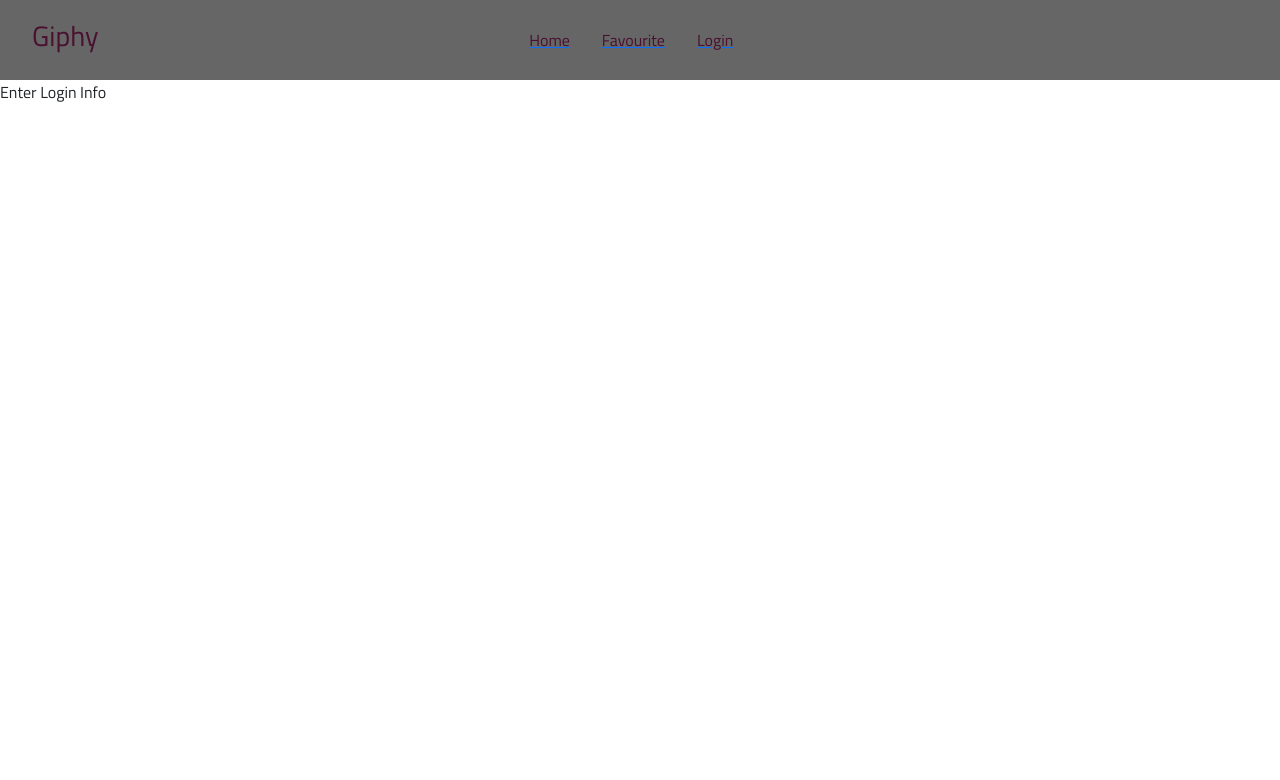
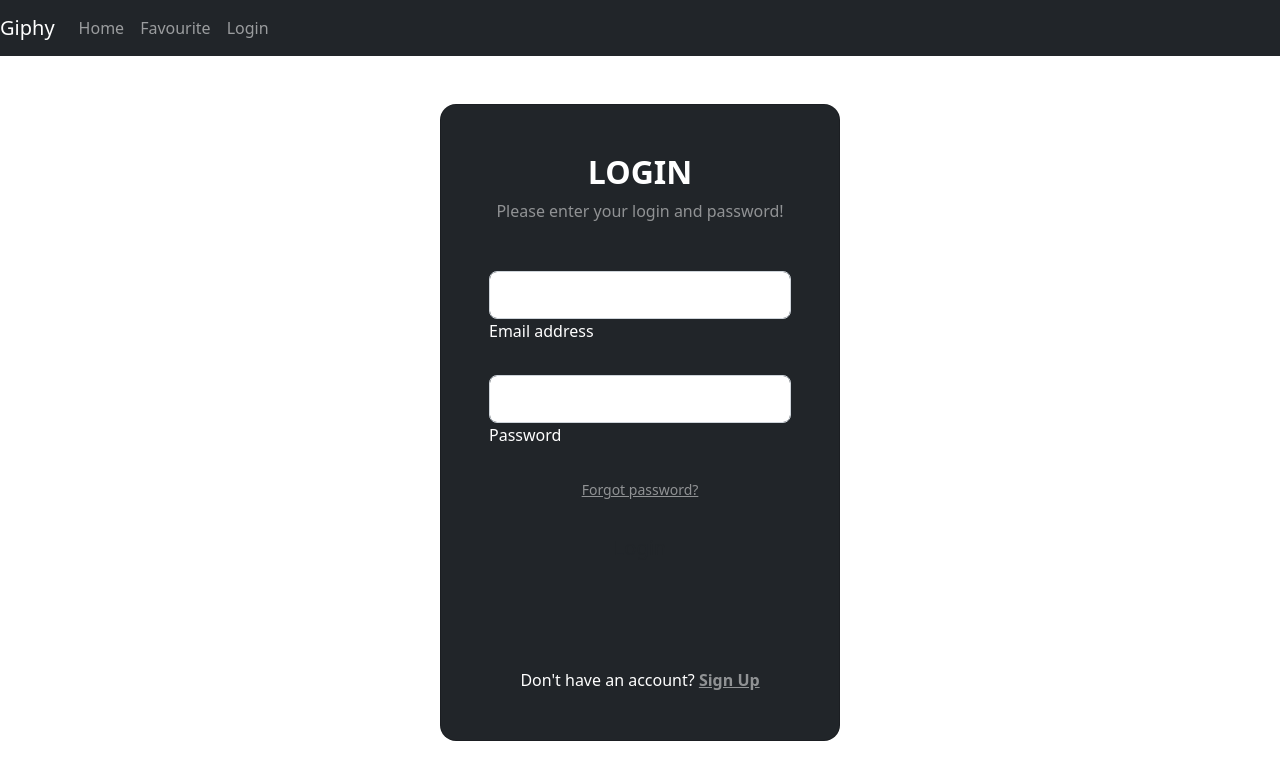
Before and after one commit to chaudarybilal/Giphyengine, a React (Create React App) app: page /Login in a window 1280 px wide. Shown: the top 780 px of the page. Built offline with nearby package versions, Linux system fonts and the light colour scheme; the HTML template or start-up script is replaced by a standard one.

Commit message:
add bootstrap

```diff
--- a/package.json
+++ b/package.json
@@ -9,6 +9,7 @@
     "axios": "^1.3.4",
     "bootstrap": "^5.2.3",
     "hamburger-react": "^2.5.0",
+    "mdb-react-ui-kit": "^6.0.0",
     "react": "^18.2.0",
     "react-bootstrap": "^2.7.2",
     "react-dom": "^18.2.0",
--- a/src/App.js
+++ b/src/App.js
@@ -3,23 +3,22 @@ import Header from "./Components/Header";
 import Home from "./Components/Home";
 import Favourite from "./Components/Favourite";
 import Login from "./Components/Login";
+
 import { Route, Routes } from "react-router-dom";
-import { useState } from "react";
-
+import { GifProvider } from "./Components/GifProvider.js";
+import { GifContext } from "./Components/GifProvider.js";
+import { useContext } from "react";
 function App() {
-  const [favt, setFavt] = useState([]);
+  const { favt, setFavt } = useContext(GifContext);
   return (
-    <>
+    <GifProvider>
       <Header />
       <Routes>
-        <Route path="/" element={<Home favtdata={favt} setfavt={setFavt} />} />
-        <Route
-          path="Favourite"
-          element={<Favourite favtdata={favt} setfavt={setFavt} />}
-        />
+        <Route path="/" element={<Home />} />
+        <Route path="Favourite" element={<Favourite />} />
         <Route path="Login" element={<Login />} />
       </Routes>
-    </>
+    </GifProvider>
   );
 }
 
--- a/src/Components/Favourite.js
+++ b/src/Components/Favourite.js
@@ -1,12 +1,16 @@
+import { useContext } from "react";
 import { FaRegTrashAlt } from "react-icons/fa";
 import "./Favourite.css";
+import { GifContext } from "./GifProvider";
+import { Row, Col, Card } from "react-bootstrap";
 
-const Favourite = ({ favtdata, setfavt }) => {
+const Favourite = () => {
+  const { favt, setFavt } = useContext(GifContext);
   const deleteitem = (gif) => {
-    setfavt(() => {
+    setFavt(() => {
       console.log("cliked");
       console.log(gif, "id");
-      return favtdata.filter((id) => {
+      return favt.filter((id) => {
         return gif !== id;
       });
     });
@@ -14,24 +18,29 @@ const Favourite = ({ favtdata, setfavt }) => {
   return (
     <>
       <h1>favourite</h1>
-      <div className="container">
-        {favtdata.map((gif, index) => {
-          return (
-            <div key={index} gif={index}>
-              <img
+
+      <Row>
+        {favt.map((gif, index) => (
+          <Col key={index} id={index} sm={4} md={4} lg={3}>
+            <Card style={{ width: "15rem" }}>
+              <Card.Img
                 width="100px"
                 height="100px"
-                src={gif.images.downsized?.url}
-                alt={gif.title}
+                variant="top"
+                src={gif.images.preview_gif.url}
               />
-              <FaRegTrashAlt
-                className="delete"
-                onClick={() => deleteitem(gif)}
-              />
-            </div>
-          );
-        })}
-      </div>
+              <Card.Body>
+                <Card.Title>{gif.title}</Card.Title>
+                <Card.Text>{gif.overview}</Card.Text>
+                <FaRegTrashAlt
+                  className="delete"
+                  onClick={() => deleteitem(gif)}
+                />
+              </Card.Body>
+            </Card>
+          </Col>
+        ))}
+      </Row>
     </>
   );
 };
--- /dev/null
+++ b/src/Components/GifProvider.js
@@ -0,0 +1,21 @@
+import { createContext, useState } from "react";
+
+export const GifContext = createContext({
+  setFavt: () => console.log("provider is  missing"),
+  favt: [],
+});
+
+export const GifProvider = ({ children }) => {
+  const [favt, setFavt] = useState([]);
+
+  return (
+    <GifContext.Provider
+      value={{
+        favt,
+        setFavt,
+      }}
+    >
+      {children}
+    </GifContext.Provider>
+  );
+};
--- a/src/Components/Header.css
+++ /dev/null
@@ -1,90 +0,0 @@
-@import url("https://fonts.googleapis.com/css2?family=Titillium+Web:wght@300;400;700&display=swap");
-
-* {
-	padding: 0;
-	margin: 0;
-	box-sizing: border-box;
-	font-family: "Titillium Web", sans-serif;
-}
-
-:root {
-	--mainColor:#666666;
-	--mainColorLight: #5767aa;
-	--secondaryColor: #000000;
-	--textColor:#491030;
-}
-
-header {
-	display: flex;
-	align-items: center;
-	justify-content:space-between;
-	height: 80px;
-	padding: 0 2rem;
-	background-color: var(--mainColor);
-	color: var(--textColor);
-}
-
-nav .a {
-	margin: 0 1rem;
-	color: var(--textColor);
-	text-decoration: none;
-  list-style: none;
-}
-
-nav .a:hover {
-	color: var(--secondaryColor);
-}
-
-header .nav-btn {
-	padding: 5px;
-	cursor: pointer;
-	background: transparent;
-	border: none;
-	outline: none;
-	color: var(--textColor);
-	visibility: hidden;
-	opacity: 0;
-	font-size: 2rem;
-}
-
-header div,
-nav {
-	display: flex;
-	align-items: center;
-}
-
-@media only screen and (max-width: 1024px) {
-	header .nav-btn {
-		visibility: visible;
-		opacity: 1;
-	}
-
-	header nav {
-		position: fixed;
-		top: -100vh;
-		left: 0;
-		height: 100%;
-		width: 100%;
-		display: flex;
-		flex-direction: column;
-		align-items: center;
-		justify-content: center;
-		gap: 1.5rem;
-		background-color: var(--mainColor);
-		transition: 1s;
-	}
-
-	header .responsive_nav {
-		transform: translateY(100vh);
-	}
-
-	nav .nav-close-btn {
-		position: absolute;
-		top: 2rem;
-		right: 2rem;
-	}
-
-	nav .a {
-		font-size: 1.5rem;
-	}
-}
--- a/src/Components/Header.js
+++ b/src/Components/Header.js
@@ -2,37 +2,42 @@ import { useRef } from "react";
 import { Link } from "react-router-dom";
 import React from "react";
 import { FaBars, FaTimes } from "react-icons/fa";
-import "./Header.css";
+
+import {
+  Navbar,
+  NavDropdown,
+  Form,
+  FormControl,
+  Button,
+  Nav,
+} from "react-bootstrap";
+
 function Header() {
-  const navRef = useRef();
-
-  const showNavbar = () => {
-    navRef.current.classList.toggle("responsive_nav");
-  };
-
   return (
     <header>
-      <h3>Giphy</h3>
-      <nav ref={navRef}>
-        <Link to="/">
-          <div className="a">Home</div>
-        </Link>
-
-        <Link to="/Favourite">
-          <div className="a">Favourite</div>
-        </Link>
-
-        <Link to="/Login">
-          <div className="a">Login</div>
-        </Link>
-
-        <button className="nav-btn nav-close-btn" onClick={showNavbar}>
-          <FaTimes />
-        </button>
-      </nav>
-      <button className="nav-btn" onClick={showNavbar}>
-        <FaBars />
-      </button>
+      <div>
+        <Navbar bg="dark" variant={"dark"} expand="lg">
+          <Navbar.Brand href="#">Giphy</Navbar.Brand>
+          <Navbar.Toggle aria-controls="navbarScroll" />
+          <Navbar.Collapse id="navbarScroll">
+            <Nav
+              className="mr-auto my-2 my-lg-0"
+              style={{ maxHeight: "100px" }}
+              navbarScroll
+            >
+              <Nav.Link as={Link} to="/">
+                Home
+              </Nav.Link>
+              <Nav.Link as={Link} to="/Favourite">
+                Favourite
+              </Nav.Link>
+              <Nav.Link as={Link} to="/Login">
+                Login
+              </Nav.Link>
+            </Nav>
+          </Navbar.Collapse>
+        </Navbar>
+      </div>
     </header>
   );
 }
--- a/src/Components/Home.js
+++ b/src/Components/Home.js
@@ -1,10 +1,10 @@
 import React from "react";
 import GiphySearch from "./GiphySearch";
 
-const Home = (props) => {
+const Home = () => {
   return (
     <>
-      <GiphySearch {...props} />
+      <GiphySearch />
     </>
   );
 };
--- a/src/Components/Login.js
+++ b/src/Components/Login.js
@@ -1,7 +1,101 @@
 import React from "react";
+import {
+  MDBBtn,
+  MDBContainer,
+  MDBRow,
+  MDBCol,
+  MDBCard,
+  MDBCardBody,
+  MDBInput,
+  MDBIcon,
+} from "mdb-react-ui-kit";
 
-const Login = () => {
-  return <div>Enter Login Info</div>;
-};
+function Login() {
+  return (
+    <>
+      <MDBContainer fluid>
+        <MDBRow className="d-flex justify-content-center align-items-center h-100">
+          <MDBCol col="12">
+            <MDBCard
+              className="bg-dark text-white my-5 mx-auto"
+              style={{ borderRadius: "1rem", maxWidth: "400px" }}
+            >
+              <MDBCardBody className="p-5 d-flex flex-column align-items-center mx-auto w-100">
+                <h2 className="fw-bold mb-2 text-uppercase">Login</h2>
+                <p className="text-white-50 mb-5">
+                  Please enter your login and password!
+                </p>
+
+                <MDBInput
+                  wrapperClass="mb-4 mx-5 w-100"
+                  labelClass="text-white"
+                  label="Email address"
+                  id="formControlLg"
+                  type="email"
+                  size="lg"
+                />
+                <MDBInput
+                  wrapperClass="mb-4 mx-5 w-100"
+                  labelClass="text-white"
+                  label="Password"
+                  id="formControlLg"
+                  type="password"
+                  size="lg"
+                />
+
+                <p className="small mb-3 pb-lg-2">
+                  <a class="text-white-50" href="#!">
+                    Forgot password?
+                  </a>
+                </p>
+                <MDBBtn outline className="mx-2 px-5" color="white" size="lg">
+                  Login
+                </MDBBtn>
+
+                <div className="d-flex flex-row mt-3 mb-5">
+                  <MDBBtn
+                    tag="a"
+                    color="none"
+                    className="m-3"
+                    style={{ color: "white" }}
+                  >
+                    <MDBIcon fab icon="facebook-f" size="lg" />
+                  </MDBBtn>
+
+                  <MDBBtn
+                    tag="a"
+                    color="none"
+                    className="m-3"
+                    style={{ color: "white" }}
+                  >
+                    <MDBIcon fab icon="twitter" size="lg" />
+                  </MDBBtn>
+
+                  <MDBBtn
+                    tag="a"
+                    color="none"
+                    className="m-3"
+                    style={{ color: "white" }}
+                  >
+                    <MDBIcon fab icon="google" size="lg" />
+                  </MDBBtn>
+                </div>
+
+                <div>
+                  <p className="mb-0">
+                    Don't have an account?{" "}
+                    <a href="#!" class="text-white-50 fw-bold">
+                      Sign Up
+                    </a>
+                  </p>
+                </div>
+              </MDBCardBody>
+            </MDBCard>
+          </MDBCol>
+        </MDBRow>
+      </MDBContainer>
+    </>
+  );
+}
 
 export default Login;
--- a/src/index.js
+++ b/src/index.js
@@ -1,5 +1,6 @@
 import React from "react";
 import ReactDOM from "react-dom";
+
 import { BrowserRouter } from "react-router-dom";
 import "./index.css";
 import App from "./App";
```
Also changed, not shown: src/Components/GiphySearch.js (+44 -23 lines), 1 other file (tests, documents, lock files or other folders).
